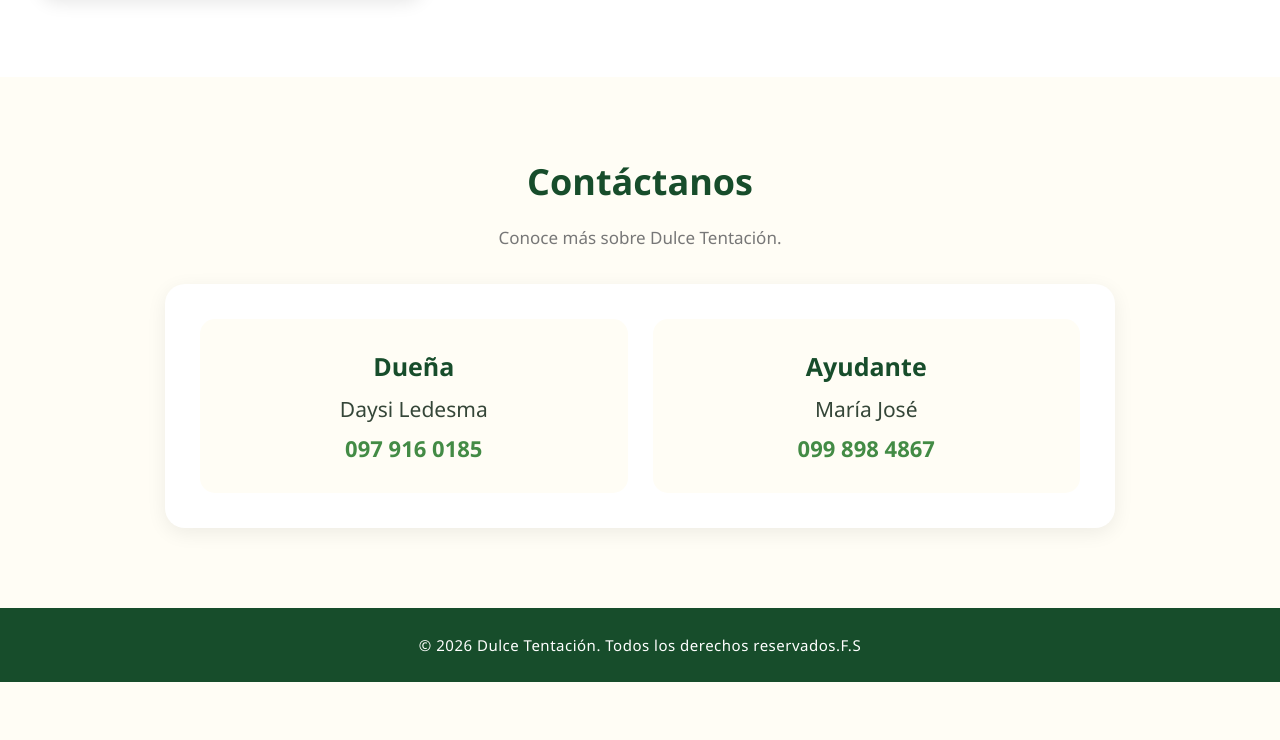
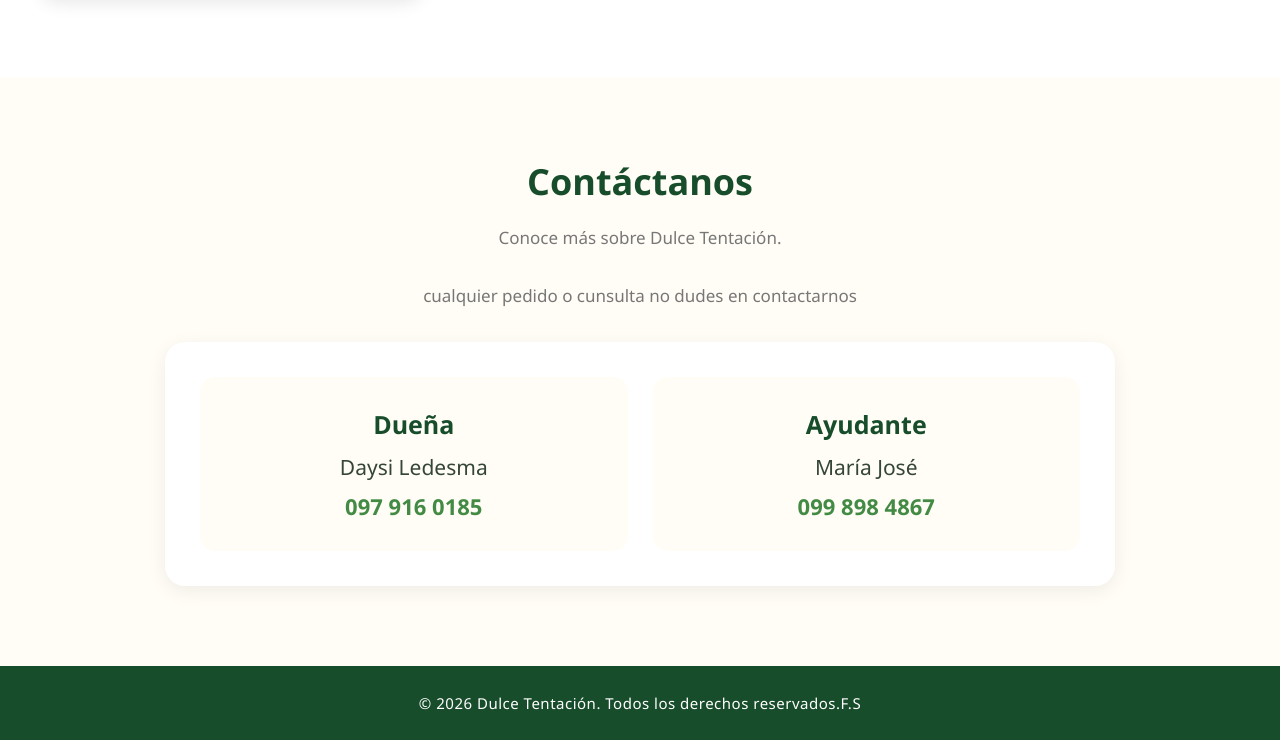
Before and after one commit to franco1252/dulce-tentacion, a plain HTML site: page index.html in a window 1280 px wide. Shown: the part 5424-6164 px from the top of the page. Before the commit the page ends 6106 px from the top, so only its background shows below. Drawn offline with Linux system fonts and the light colour scheme.

Commit message:
Update index.html

```diff
--- a/index.html
+++ b/index.html
@@ -91,7 +91,7 @@
             <h2>Contáctanos</h2>
 
             <p>Conoce más sobre Dulce Tentación. </p>
-
+           <p>cualquier pedido o cunsulta no dudes en contactarnos </p>
             <div class="informacion-contacto">
 
     <div class="contacto-persona">
```
